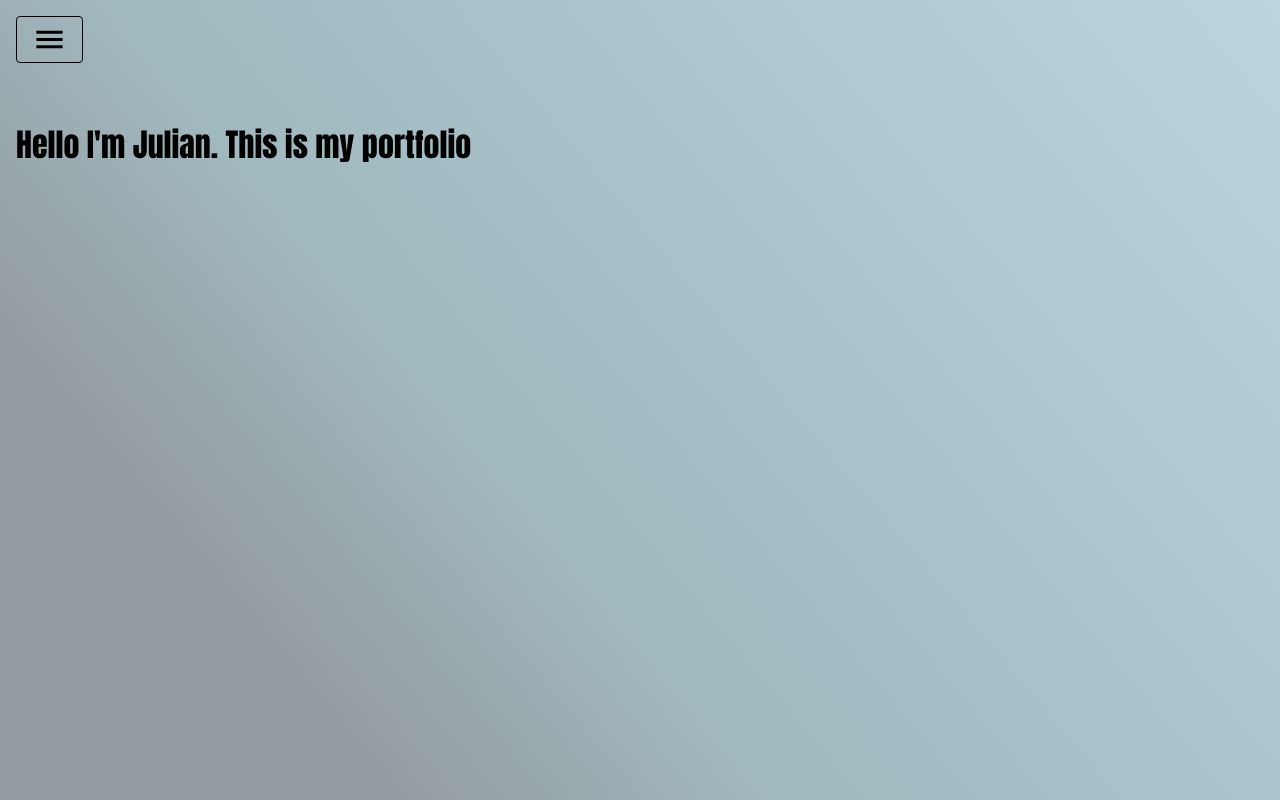
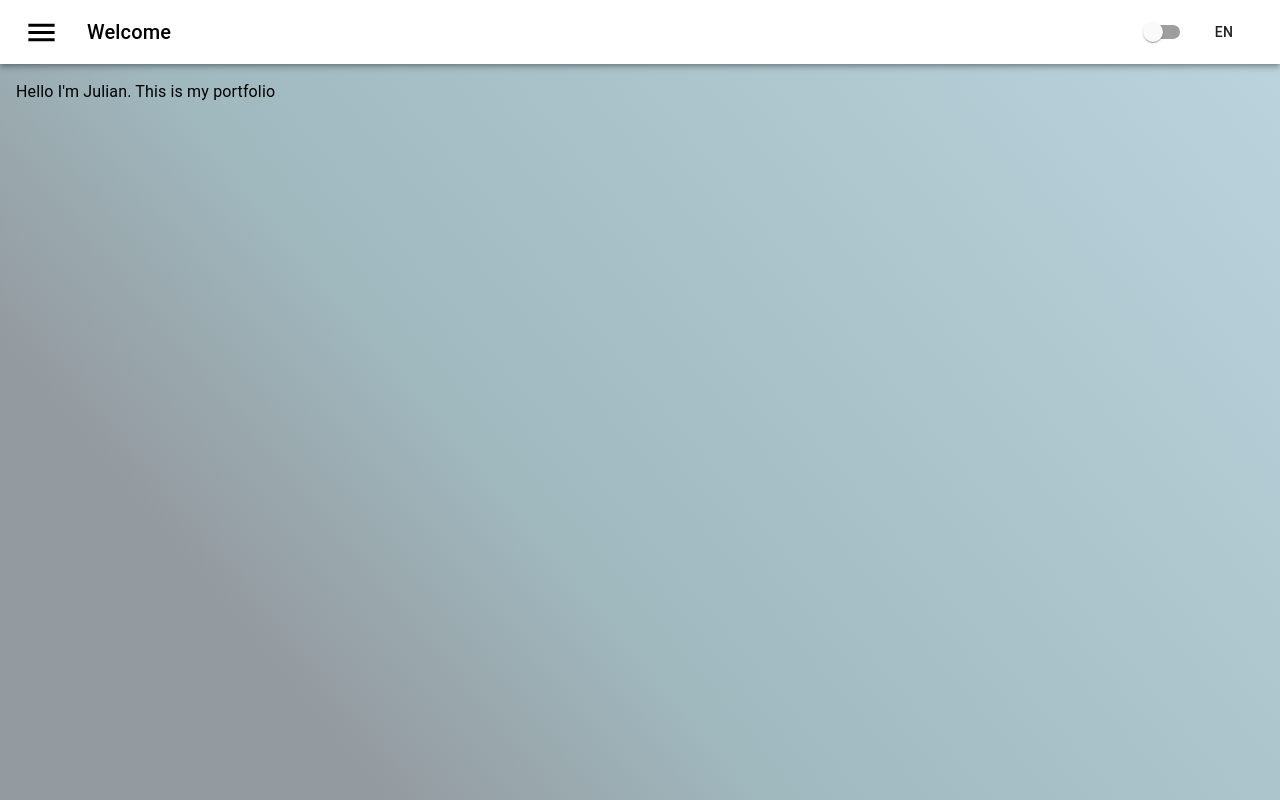
Before and after one commit to Julian-Kl/personal-portfolio, a React (Create React App) app: page / in a window 1280 px wide. Built offline with nearby package versions, Linux system fonts and the light colour scheme; a web font is replaced by a local one.

Commit message:
Theme.tsx & AppBar
created Theme.tsx & AppBar instead of Box

```diff
--- a/package.json
+++ b/package.json
@@ -3,6 +3,8 @@
   "version": "0.1.0",
   "private": true,
   "dependencies": {
+    "@babel/core": "^7.12.9",
+    "@babel/preset-env": "^7.12.7",
     "@barba/core": "^2.9.7",
     "@csstools/normalize.css": "^11.0.1",
     "@material-ui/core": "^4.11.2",
--- a/src/css/Dark.scss
+++ b/src/css/Dark.scss
@@ -4,7 +4,6 @@ body {
 }
 h1, h2, h3, h4, h5, h6, p, a, li {
     color: #fff;
-    font-family: Cosima, Impact;
     font-weight: 600;
     font-size: 2em;
 }
--- a/src/css/Light.scss
+++ b/src/css/Light.scss
@@ -4,7 +4,6 @@ body {
 }
 h1, h2, h3, h4, h5, h6, p, a, li {
     color: #000;
-    font-family: Cosima, Impact;
     font-weight: 600;
     font-size: 2em;
 }
--- a/src/domain/about/about.tsx
+++ b/src/domain/about/about.tsx
@@ -1,11 +1,13 @@
 import React from 'react';
 import Box from '@material-ui/core/Box';
+import { Typography } from '@material-ui/core';
+
 
 export const About: React.FC = () => {
   return (
     <React.Fragment>
       <Box p={2}>
-        <p>Hello I'm Julian. This is my portfolio</p>
+        <Typography>Hello I'm Julian. This is my portfolio</Typography>
       </Box>
     </React.Fragment>
   );
--- a/src/domain/navbar/Navbar.tsx
+++ b/src/domain/navbar/Navbar.tsx
@@ -1,15 +1,73 @@
 import React from 'react';
-import Box from '@material-ui/core/Box';
+import { makeStyles, Theme, createStyles } from '@material-ui/core/styles';
+import AppBar from '@material-ui/core/AppBar';
+import Toolbar from '@material-ui/core/Toolbar';
+import IconButton from '@material-ui/core/IconButton';
+import Typography from '@material-ui/core/Typography';
+import Badge from '@material-ui/core/Badge';
+import MenuItem from '@material-ui/core/MenuItem';
+import Menu from '@material-ui/core/Menu';
+import MenuIcon from '@material-ui/icons/Menu';
+import AccountCircle from '@material-ui/icons/AccountCircle';
+import MailIcon from '@material-ui/icons/Mail';
+import NotificationsIcon from '@material-ui/icons/Notifications';
+import MoreIcon from '@material-ui/icons/MoreVert';
+import FormGroup from '@material-ui/core/FormGroup';
+import Switch from '@material-ui/core/Switch';
 import Button from '@material-ui/core/Button';
-import Menu from '@material-ui/core/Menu';
-import MenuItem from '@material-ui/core/MenuItem';
-import MenuIcon from '@material-ui/icons/Menu';
+
+const useStyles = makeStyles((theme: Theme) =>
+  createStyles({
+    grow: {
+      flexGrow: 1,
+    },
+    menuButton: {
+      marginRight: theme.spacing(2),
+    },
+    title: {
+      display: 'none',
+      [theme.breakpoints.up('sm')]: {
+        display: 'block',
+      },
+    },
+    inputRoot: {
+      color: 'inherit',
+    },
+    inputInput: {
+      padding: theme.spacing(1, 1, 1, 0),
+      // vertical padding + font size from searchIcon
+      paddingLeft: `calc(1em + ${theme.spacing(4)}px)`,
+      transition: theme.transitions.create('width'),
+      width: '100%',
+      [theme.breakpoints.up('md')]: {
+        width: '20ch',
+      },
+    },
+    sectionDesktop: {
+      display: 'none',
+      [theme.breakpoints.up('md')]: {
+        display: 'flex',
+      },
+    },
+    sectionMobile: {
+      display: 'flex',
+      [theme.breakpoints.up('md')]: {
+        display: 'none',
+      },
+    },
+  }),
+);
 
 export const Navbar: React.FC = () => {
+  const classes = useStyles();
+  const [anchorEl, setAnchorEl] = React.useState<null | HTMLElement>(null);
+  const [themeToggle, setThemeToggle] = React.useState<boolean>(false);
+  const [mobileMoreAnchorEl, setMobileMoreAnchorEl] = React.useState<null | HTMLElement>(null);
 
-  const [anchorEl, setAnchorEl] = React.useState(null);
+  const isMenuOpen = Boolean(anchorEl);
+  const isMobileMenuOpen = Boolean(mobileMoreAnchorEl);
 
-  const handleClick = (event: any) => {
+  const handleClick = (event: React.MouseEvent<HTMLButtonElement>) => {
     setAnchorEl(event.currentTarget);
   };
 
@@ -17,25 +75,111 @@ export const Navbar: React.FC = () => {
     setAnchorEl(null);
   };
 
-  return (
-    <React.Fragment>
-      <Box p={2}>
-        <Button variant="outlined" className="color-dwhite-lblack" aria-controls="burger-menu" aria-haspopup="true" onClick={handleClick}>
-            <MenuIcon fontSize="large"/>
+  const changeTheme = (event: React.ChangeEvent<HTMLInputElement>) => {
+    { themeToggle ? setThemeToggle(false) : setThemeToggle(true) }
+  };
+
+  const handleProfileMenuOpen = (event: React.MouseEvent<HTMLElement>) => {
+    setAnchorEl(event.currentTarget);
+  };
+
+  const handleMobileMenuClose = () => {
+    setMobileMoreAnchorEl(null);
+  };
+
+  const handleMenuClose = () => {
+    setAnchorEl(null);
+    handleMobileMenuClose();
+  };
+
+  const handleMobileMenuOpen = (event: React.MouseEvent<HTMLElement>) => {
+    setMobileMoreAnchorEl(event.currentTarget);
+  };
+
+  const menuId = 'primary-menu';
+
+  const mobileMenuId = 'primary-mobile';
+  const renderMobileMenu = (
+    <Menu
+      anchorEl={mobileMoreAnchorEl}
+      anchorOrigin={{ vertical: 'top', horizontal: 'right' }}
+      id={mobileMenuId}
+      keepMounted
+      transformOrigin={{ vertical: 'top', horizontal: 'right' }}
+      open={isMobileMenuOpen}
+      onClose={handleMobileMenuClose}
+    >
+      <MenuItem>
+      <FormGroup>
+              <Switch checked={themeToggle} onChange={changeTheme} aria-label="login switch" />
+            </FormGroup>
+      </MenuItem>
+      <MenuItem onClick={handleProfileMenuOpen}>
+      <Button aria-controls="simple-menu" aria-haspopup="true" onClick={handleClick}>
+              EN
             </Button>
             <Menu
-          id="burger-menu"
+              id="simple-menu"
               anchorEl={anchorEl}
               keepMounted
               open={Boolean(anchorEl)}
               onClose={handleClose}
             >
-          <MenuItem onClick={handleClose}>Start</MenuItem>
-          <MenuItem onClick={handleClose}>Skills</MenuItem>
-          <MenuItem onClick={handleClose}>About</MenuItem>
-          <MenuItem onClick={handleClose}>Legal Notice</MenuItem>
+              <MenuItem onClick={handleClose}>EN</MenuItem>
+              <MenuItem onClick={handleClose}>DE</MenuItem>
             </Menu>
-      </Box>
-    </React.Fragment>
+      </MenuItem>
+    </Menu>
+  );
+
+  return (
+    <div className={classes.grow}>
+      <AppBar position="static" color="inherit">
+        <Toolbar>
+          <IconButton
+            edge="start"
+            className={classes.menuButton}
+            color="inherit"
+            aria-label="open drawer"
+          >
+            <MenuIcon fontSize="large" />
+          </IconButton>
+          <Typography className={classes.title} variant="h6" noWrap>
+            Welcome
+          </Typography>
+          <div className={classes.grow} />
+          <div className={classes.sectionDesktop}>
+            <FormGroup>
+              <Switch checked={themeToggle} onChange={changeTheme} aria-label="login switch" />
+            </FormGroup>
+            <Button aria-controls="simple-menu" aria-haspopup="true" onClick={handleClick}>
+              EN
+            </Button>
+            <Menu
+              id="simple-menu"
+              anchorEl={anchorEl}
+              keepMounted
+              open={Boolean(anchorEl)}
+              onClose={handleClose}
+            >
+              <MenuItem onClick={handleClose}>EN</MenuItem>
+              <MenuItem onClick={handleClose}>DE</MenuItem>
+            </Menu>
+          </div>
+          <div className={classes.sectionMobile}>
+            <IconButton
+              aria-label="show more"
+              aria-controls={mobileMenuId}
+              aria-haspopup="true"
+              onClick={handleMobileMenuOpen}
+              color="inherit"
+            >
+              <MoreIcon />
+            </IconButton>
+          </div>
+        </Toolbar>
+      </AppBar>
+      {renderMobileMenu}
+    </div>
   );
 }
--- a/src/index.tsx
+++ b/src/index.tsx
@@ -4,24 +4,8 @@ import './normalize.css';
 import './index.css';
 import App from './App';
 import reportWebVitals from './reportWebVitals';
-import { createMuiTheme, ThemeProvider } from '@material-ui/core/styles';
-
-const theme = createMuiTheme({
-  palette: {
-    primary: {
-      light: '#80d6ff',
-      main: '#42a5f5',
-      dark: '#0077c2',
-      contrastText: '#fff',
-    },
-    secondary: {
-      light: '#b084f4',
-      main: '#7e56c1',
-      dark: '#4d2b90',
-      contrastText: '#000',
-    },
-  },
-});
+import { ThemeProvider } from '@material-ui/core/styles';
+import { theme } from './themes/theme';
 
 const LightTheme = React.lazy(() => import('./themes/lightTheme'));
 const DarkTheme = React.lazy(() => import('./themes/darkTheme'));
--- /dev/null
+++ b/src/themes/theme.tsx
@@ -0,0 +1,22 @@
+import { createMuiTheme } from '@material-ui/core/styles';
+
+export const theme = createMuiTheme({
+  palette: {
+    primary: {
+      light: '#80d6ff',
+      main: '#42a5f5',
+      dark: '#0077c2',
+      contrastText: '#fff',
+    },
+    secondary: {
+      light: '#b084f4',
+      main: '#7e56c1',
+      dark: '#4d2b90',
+      contrastText: '#000',
+    },
+  },
+  typography: {
+    h1: {
+      fontFamily: "Cosima, Impact"}
+  }
+});
```
Also changed, not shown: 2 other files (tests, documents, lock files or other folders). Lines whose indentation alone changed are shown as unchanged.
